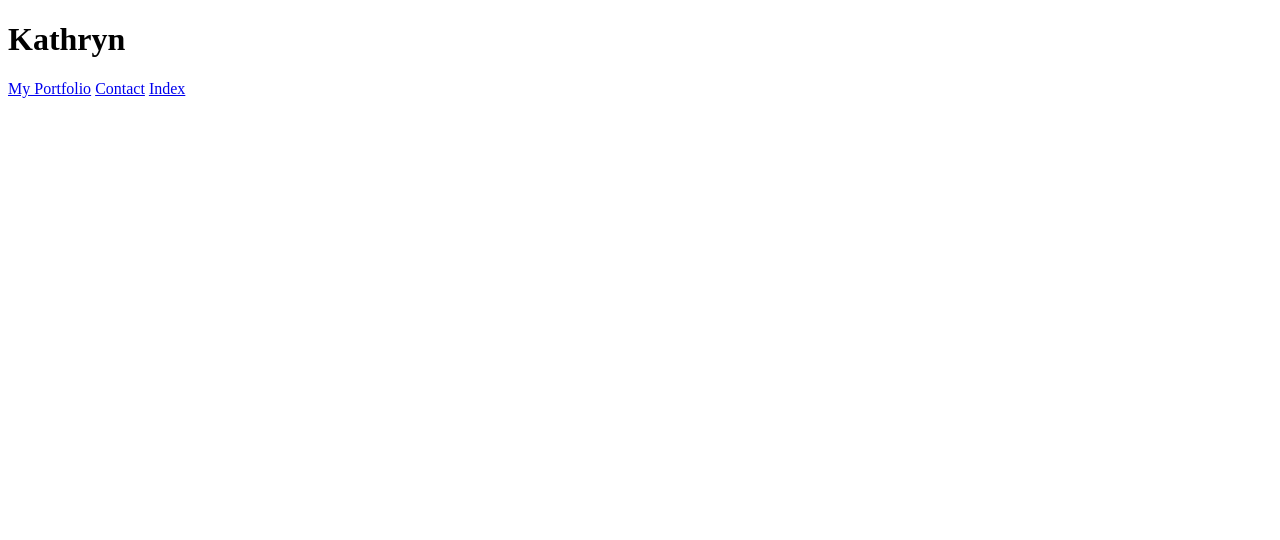
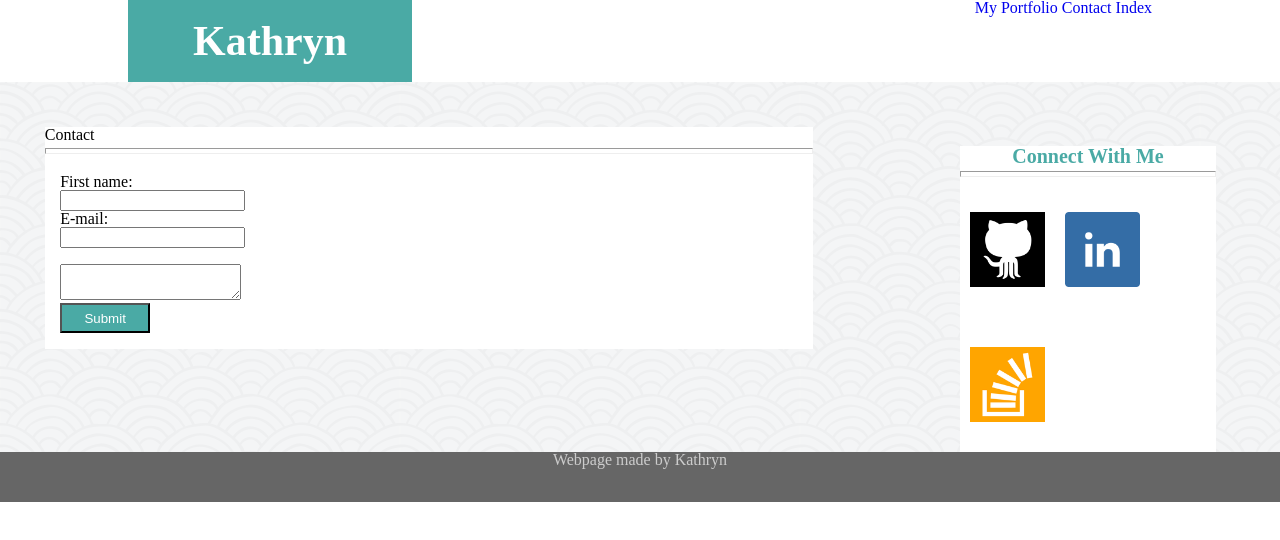
Before and after one commit to KathrynA513/Basic-Portfolio, a plain HTML site: page contact.html in a window 1280 px wide. Drawn offline with Linux system fonts and the light colour scheme.

Commit message:
Final code first HW

```diff
--- a/assets/CSS/style.css
+++ b/assets/CSS/style.css
@@ -5,7 +5,12 @@
   content: "";
   display: block;
   clear: both;
-  border-bottom: 4px solid #ccc;
+}
+
+.contact-info {
+  float:left;
+  width: 10%;
+  padding: 2%;
 }
 
 .container {
@@ -13,9 +18,19 @@
   width: 1024px;
 }
 
+.container-bottom {
+  background-image : url("../images/seigaiha/seigaiha.png");
+  clear: both;
+  margin: 0 auto;
+  height: 100%;
+  width: 100%;
+}
+
 .leftbox {
+  background-color: #fff;
   float: left;
-  width: 70%;
+  width: 60%;
+  margin: 3.5%;
 }
 
 .leftbox h1{
@@ -32,30 +47,48 @@
 .pic h1 {
   background-color: #4aaaa5;
   bottom: 15px;
-  color: #fff
+  color: #fff;
+  font-size: 18px;
+  line-height bottom: 15px;
   margin: 20px 0px;
   padding: 10px;
   position: absolute;
   opacity: 70%;
+  text-align: center;
   width: 73%
 }
 
 .rightbox {
-  background-color: red;
-  float: left;
-  font-size: 24px;
+  background-color: #fff;
+  color: #4aaaa5;
+  height: 20%;
+  float: right;
+  font-size: 20px;
   font-weight: bold;
-  color: #4aaaa5;
-  height: 200px;
+  margin-right: 5%;
+  margin-top: 5%;
   text-align: center;
-  width: 30%;
+  width: 20%;
 }
 
+.rightbox img {
+  float: left;
+  height: 75px;
+  padding: 30px 10px;
+  width: 75px;
+}
 
 /*/Single Element Edits /*/
 
 a {
   text-decoration: none;
+}
+
+button {
+  background-color: #4aaaa5;
+  color: #fff;
+  height: 30px;
+  width: 90px;
 }
 
 footer {
@@ -66,6 +99,10 @@ footer {
   text-align: center;
 }
 
+footer p{
+  margin-top: 50px;
+}
+
 header h1 {
   background-color: #4aaaa5;
   color: #fff;
@@ -74,21 +111,44 @@ header h1 {
   padding: 20px 65px;
   font-size: 42px;
   margin-top: 0;
-  border-bottom: 4px solid #ccc;
 }
 
 nav {
   float: right;
   padding-top: 60px;
-  border-bottom: 4px solid #ccc;
 }
 
 /*/Other Edits /*/
+
+a:hover {
+  color: #BADA55;
+}
+
+a:visited {
+  color: #8B008B;
+}
+
 a,p {
   font-color: #777777;
   font-family:  'Arial', 'Helvetica Neue', Helvetica, sans-serif;
 }
 
+
 h1,h2,h3,h4,h5 {
 font-family: 'Georgia', Times, Times New Roman, serif;
 }
+
+hr {
+  color: #dddddd;
+  display: block;
+  margin-top: 5px;
+  margin-bottom: 5px;
+  margin-left: auto;
+  margin-right: auto;
+  padding: 2px;
+}
+
+img {
+  float: left;
+  margin: 20px;
+}
--- a/contact.html
+++ b/contact.html
@@ -3,9 +3,13 @@
   <head>
     <meta charset="UTF-8">
     <title>My Contact Information</title>
+    <link rel="stylesheet" href="assets/CSS/style.css">
+    <link rel="stylesheet" href="assets/CSS/reset.css">
   </head>
   <body>
 	<header>
+    <div class= "clearfix">
+    <div class="container">
     	<h1>Kathryn</h1>
 
     	<nav>
@@ -13,40 +17,53 @@
     	  <a href="contact.html">Contact</a>
     	  <a href="index.html">Index</a>
     	</nav>
-    </header>
-	<div class="container">
-	  <div class="leftbox">
+    </div>
+    </div>
+  </header>
 
-     <article>
-       <img src="">
-     </article>
+	<div class="container-bottom">
 
-     <article>
-       <img src="">
-     </article>
+	  <div class="leftbox clearfix">
 
-     <article>
-       <img src="">
-     </article>
+      <p>Contact</p>
 
-     <article>
-       <img src="">
-     </article>
+      <hr>
 
-     <article>
-       <img src="">
-     </article>
+      <form class="contact-info">
+       First name:<br>
+       <input id = name type="text" name="name">
+       <br>
 
-     <article>
-       <img src="">
-     </article>
+       E-mail:<br>
+       <input id = email type="text" name="email">
+       <br>
+       <br>
+
+       <textarea>
+
+       </textarea>
+
+       <button type="button">
+          Submit
+       </button>
+      </form>
 
 	  </div>
-	  <div class="rightbox"></div>
+	  <aside class="rightbox">
+      <h1>Connect With Me</h1>
+      <hr>
+      <a href="https://github.com/KathrynA513?tab=repositories" target="_blank"> <img src="assets/images/github.png" alt="github linked icon"> </a>
 
-	  </div>
+      <a href="https://www.linkedin.com/in/kathryn-anzalone-326735137/" target="_blank"> <img src="assets/images/linkedin.png" alt="linkedin linked icon"> </a>
+
+      <a href="https://stackexchange.com/users/11632936/kanzal" target="_blank"> <img src="assets/images/stackoverflow.png" alt="stack overflow linked icon"> </a>
+
+	  </aside>
+
 	<footer>
+		<p>Webpage made by Kathryn<p>
+	</footer>
 
-	</footer>
+  </div>
   </body>
 </html>
```
Also changed, not shown: index.html (+33 -9 lines), portfolio.html (+15 -5 lines), assets/images/github.png (added), assets/images/linkedin.png (added), assets/images/seigaiha/readme.txt (added), assets/images/seigaiha/seigaiha.png (added), assets/images/stackoverflow.png (added).
